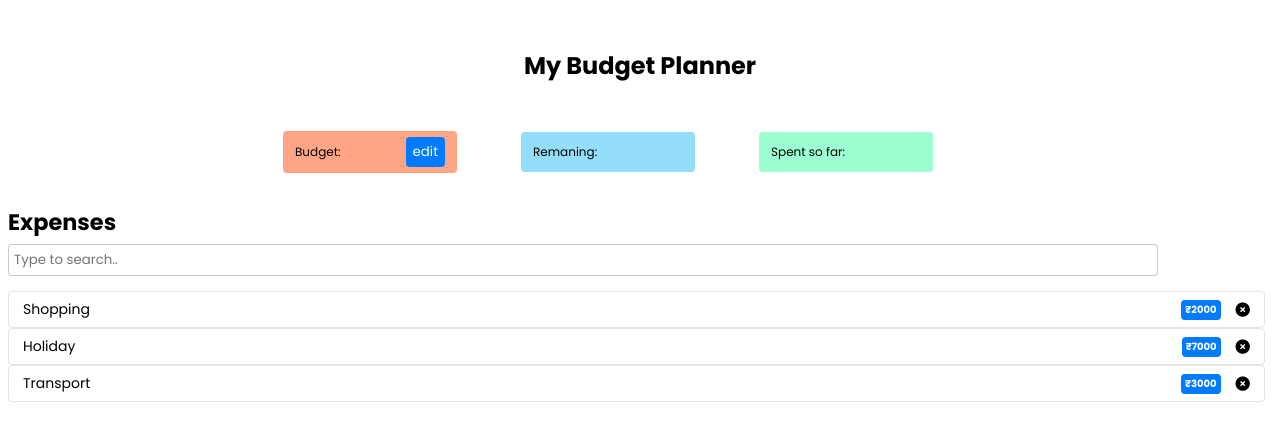
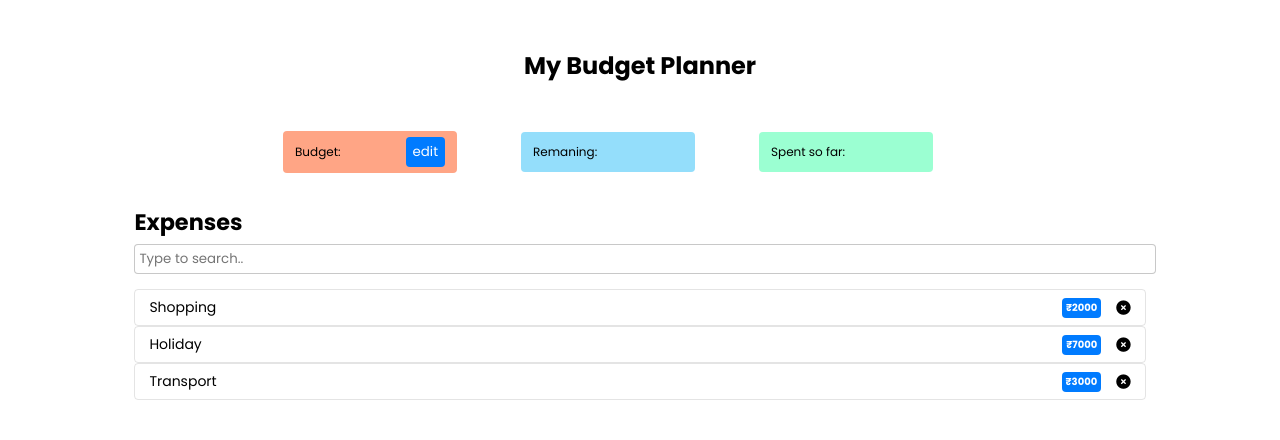
Before and after one commit to johnabhishektg/budget-tracker-app, a React (Create React App) app: page / in a window 1280 px wide. Shown: the top 440 px of the page. Built offline with nearby package versions, Linux system fonts and the light colour scheme.

Commit message:
mapping expenses and including nanoid

```diff
--- a/package.json
+++ b/package.json
@@ -6,6 +6,7 @@
     "@testing-library/jest-dom": "^5.16.5",
     "@testing-library/react": "^13.4.0",
     "@testing-library/user-event": "^13.5.0",
+    "nanoid": "^4.0.0",
     "react": "^18.2.0",
     "react-dom": "^18.2.0",
     "react-scripts": "5.0.1",
--- a/src/App.css
+++ b/src/App.css
@@ -65,6 +65,7 @@
 
 .search {
   margin-top: 2rem;
+  padding: 0 10%;
 }
 
 .search h2 {
@@ -75,13 +76,15 @@
 .search input {
   border: #a1a1a194 solid 1px;
   border-radius: 4px;
-  padding: 5px;
-  width: 90%;
+  padding: 4px;
+  outline: none;
+  width: 100%;
 }
 
 /*  EXPENSES */
 .expenses-list {
   margin-top: 15px;
+  padding: 0 10%;
 }
 
 .expense {
@@ -90,7 +93,6 @@
   align-items: center;
   border: 1px solid #a1a1a148;
   padding: 7px;
-  margin: 0 7px 0 0;
   border-radius: 4px;
 }
 
--- a/src/App.js
+++ b/src/App.js
@@ -1,14 +1,34 @@
 import "./App.css";
+import { nanoid } from "nanoid";
 import Header from "./components/Header";
 import Search from "./components/Search";
-import Expenses from "./components/Expenses";
+import ExpenseList from "./components/ExpenseList";
+import { useState } from "react";
 
 const App = () => {
+  const [expenses, setExpenses] = useState([
+    {
+      id: nanoid(),
+      name: "Shopping",
+      cost: "2000",
+    },
+    {
+      id: nanoid(),
+      name: "Holiday",
+      cost: "7000",
+    },
+    {
+      id: nanoid(),
+      name: "Transport",
+      cost: "3000",
+    },
+  ]);
+
   return (
     <div className="App">
       <Header />
       <Search />
-      <Expenses />
+      <ExpenseList expenses={expenses} />
     </div>
   );
 };
--- /dev/null
+++ b/src/components/ExpenseList.js
@@ -0,0 +1,13 @@
+import Expenses from "./Expenses";
+
+const ExpensesList = ({ expenses }) => {
+  return (
+    <div className="expenses-list">
+      {expenses.map((expense) => (
+        <Expenses id={expense.id} name={expense.name} cost={expense.cost} />
+      ))}
+    </div>
+  );
+};
+
+export default ExpensesList;
--- a/src/components/Expenses.js
+++ b/src/components/Expenses.js
@@ -1,32 +1,12 @@
-const Expenses = () => {
+const Expenses = ({ id, name, cost }) => {
   return (
-    <div className="expenses-list">
-      <div className="expense">
-        <div className="exp-left">
-          <p>Shopping</p>
-        </div>
-        <div className="exp-right">
-          <p>₹2000</p>
-          <i class="fas fa-times-circle"></i>
-        </div>
+    <div className="expense">
+      <div className="exp-left">
+        <p>{name}</p>
       </div>
-      <div className="expense">
-        <div className="exp-left">
-          <p>Holiday</p>
-        </div>
-        <div className="exp-right">
-          <p>₹7000</p>
-          <i class="fas fa-times-circle"></i>
-        </div>
-      </div>
-      <div className="expense">
-        <div className="exp-left">
-          <p>Transport</p>
-        </div>
-        <div className="exp-right">
-          <p>₹3000</p>
-          <i class="fas fa-times-circle"></i>
-        </div>
+      <div className="exp-right">
+        <p>₹{cost}</p>
+        <i class="fas fa-times-circle"></i>
       </div>
     </div>
   );
```
Also changed, not shown: 1 other file (tests, documents, lock files or other folders).
